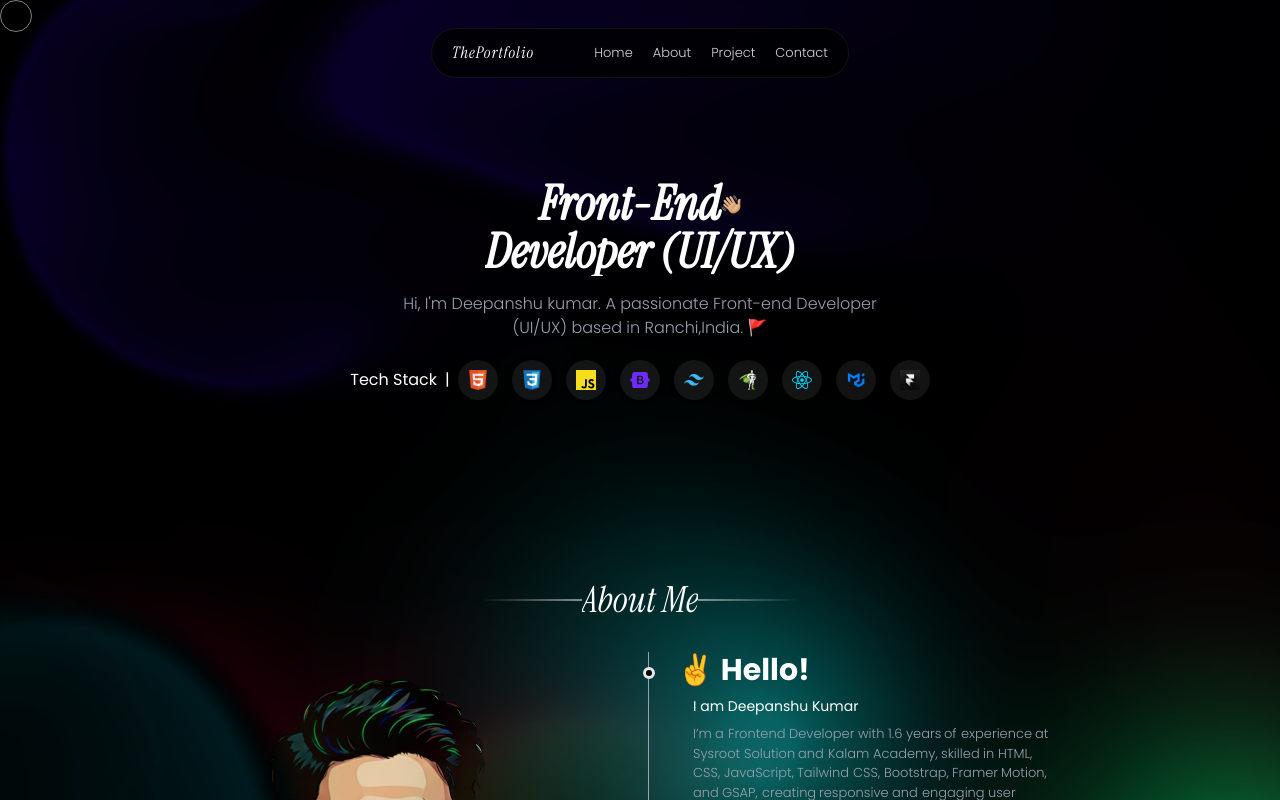
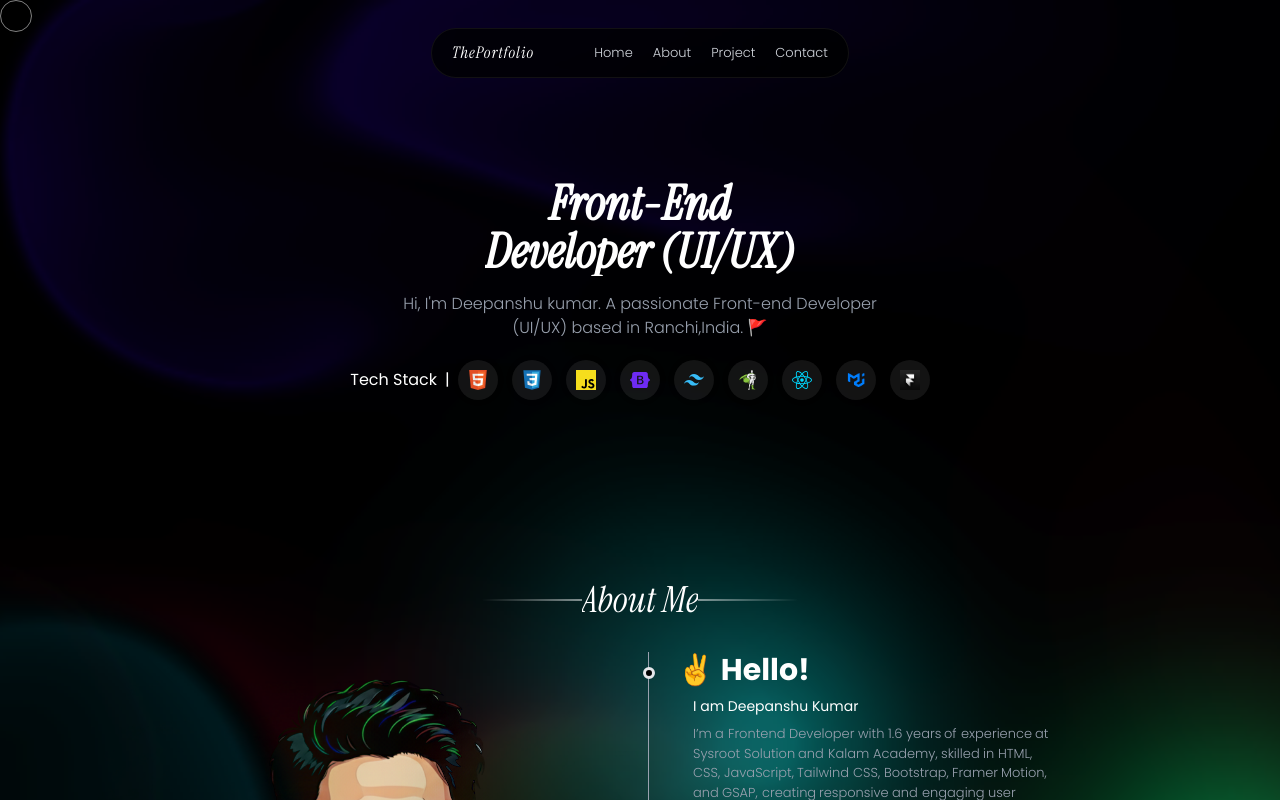
Before and after one commit to deepanshu572/PortfolioV1, a React (Vite) app: page / in a window 1280 px wide. Shown: the top 800 px of the page. Built offline with nearby package versions, Linux system fonts and the light colour scheme; a web font is replaced by a local one.

Commit message:
Comment out motion.img in Hero component
Comment out motion.img component in Hero.jsx

```diff
--- a/src/Components/Hero.jsx
+++ b/src/Components/Hero.jsx
@@ -75,7 +75,7 @@ const Hero = () => {
                   >
                     Front-End
                   </motion.h1>
-                  <motion.img
+                  {/* <motion.img
                     transition={{
                       ease: [0.22, 1, 0.36, 1],
                       duration: 1,
@@ -87,6 +87,7 @@ const Hero = () => {
                     src={hand}
                     alt=""
                   />
+                  */}
                 </div>
                 <div>
                   <div className="overflow-hidden">
```
